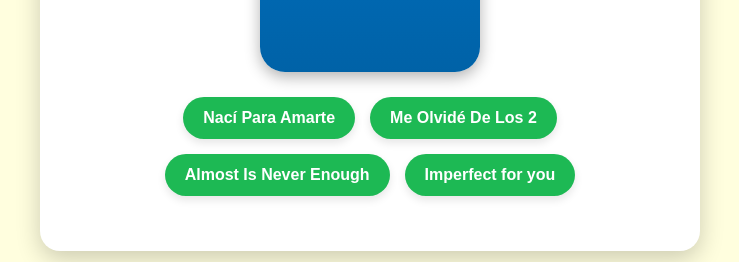
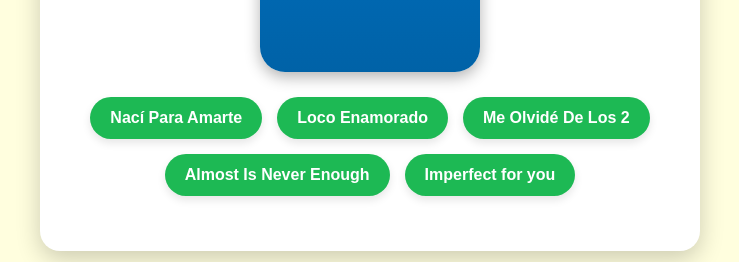
Before and after one commit to ferfab-bit/vivi, a plain HTML site: page index.html in a window 1280 px wide. Shown: the part 538-800 px from the top of the page, without its empty margins (270-1009 px from the left). Drawn offline with Linux system fonts and the light colour scheme.

Commit message:
Update index.html

```diff
--- a/index.html
+++ b/index.html
@@ -276,6 +276,7 @@
 
         <div class="spotify-links">
             <a href="https://open.spotify.com/intl-es/track/0x7VKOWpEJflK0gvy3hTmk?si=5c18656e2d1243a4" target="_blank" class="spotify-link">Nací Para Amarte</a>
+            <a href="https://open.spotify.com/intl-es/track/0V6NB0qBW7Vvm7RuSoHszG?si=c1c44dcc5a9448dd" target="_blank" class="spotify-link">Loco Enamorado</a>
             <a href="https://open.spotify.com/intl-es/track/02qcrVQ61nS94wWvLaiXGf?si=b32334f57d144358" target="_blank" class="spotify-link">Me Olvidé De Los 2</a>
             <a href="https://open.spotify.com/intl-es/track/63bo7NDoWdMFXufhsYOxwG?si=e6f99bcc3d754826" target="_blank" class="spotify-link">Almost Is Never Enough</a>
             <a href="https://open.spotify.com/intl-es/track/6XXKB32Om6WuXg3uEWwTob?si=73fed2d7c51b4c71" target="_blank" class="spotify-link">Imperfect for you</a>
```
